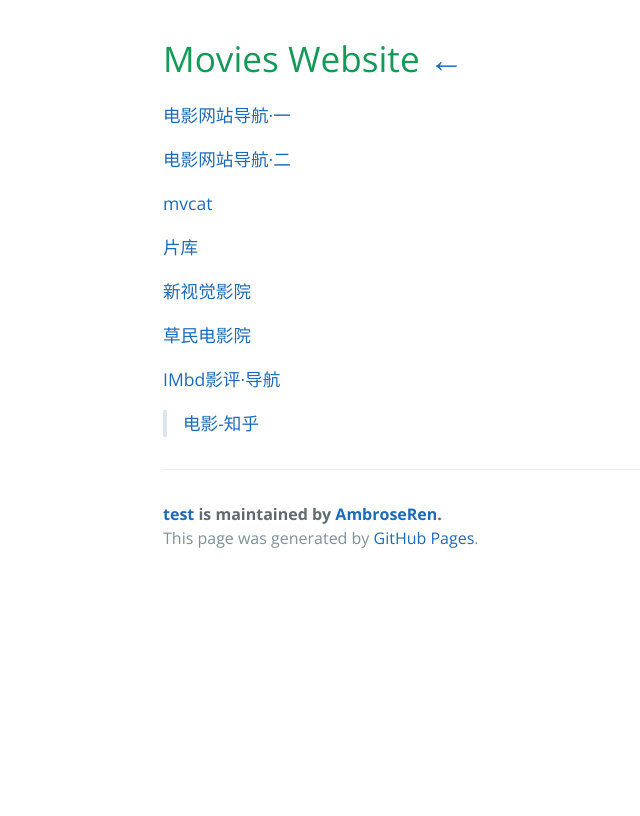
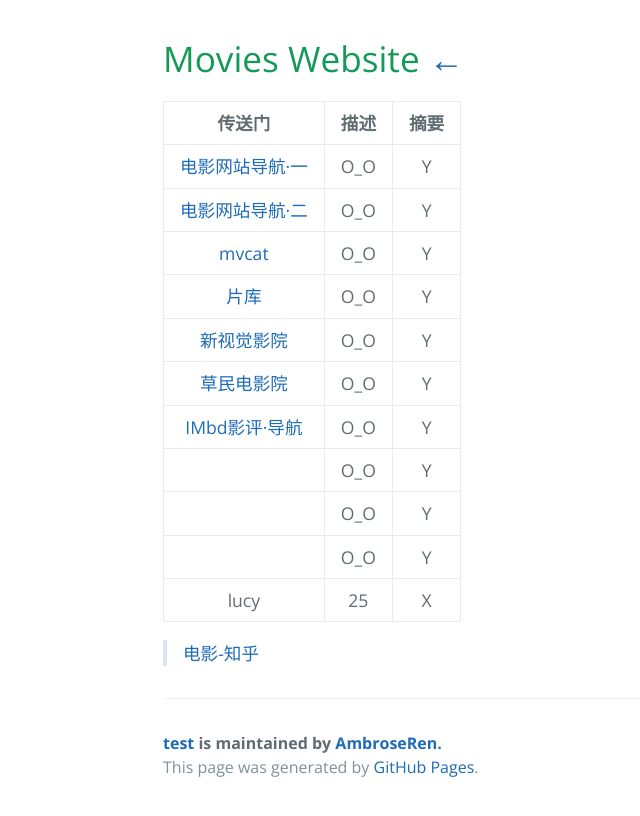
Before and after one commit to AmbroseRen/test, a Jekyll site: the page built from Art/Movies/index.md, in a window 1280 px wide. Shown: the top 816 px of the page, without its empty margins (61-701 px from the left). Built offline with Jekyll 4.4.1, drawn with Linux system fonts in a browser that asks for light colours; our own code applies the rules of GitHub Pages for plain Markdown files; the repository's description, which GitHub fills in, is left out.

Commit message:
Update index.md

```diff
--- a/Art/Movies/index.md
+++ b/Art/Movies/index.md
@@ -1,23 +1,17 @@
 # Movies Website [←](../index.md)
 
-[电影网站导航·一](http://www.ziyuangou.com/tag/zaixiandianying/)
-
-[电影网站导航·二](http://www.staycu.com/archives/237)
-
-[mvcat](http://www.mvcat.com)
-
-[片库](https://www.pianku.me/tv/wNiNWarFDM.html)
-
-[新视觉影院](https://www.ixinshijue.com/)
-
-[草民电影院](https://www.cmdy2020.com/kongbupian.html)
-
-[IMbd影评·导航](https://m.imdb.com/?ref_=ft_mdot)
-
-[]()
-
-[]()
-
-[]()
+| 传送门 | 描述 | 摘要 |
+|:---:|:---:|:---:|
+| [电影网站导航·一](http://www.ziyuangou.com/tag/zaixiandianying/) | O_O | Y |
+| [电影网站导航·二](http://www.staycu.com/archives/237) | O_O | Y |
+| [mvcat](http://www.mvcat.com) | O_O | Y |
+| [片库](https://www.pianku.me/tv/wNiNWarFDM.html) | O_O | Y |
+| [新视觉影院](https://www.ixinshijue.com/) | O_O | Y |
+| [草民电影院](https://www.cmdy2020.com/kongbupian.html) | O_O | Y |
+| [IMbd影评·导航](https://m.imdb.com/?ref_=ft_mdot) | O_O | Y |
+| []() | O_O | Y |
+| []() | O_O | Y |
+| []() | O_O | Y |
+| lucy | 25 | X |
 
 > [电影-知乎](https://zhuanlan.zhihu.com/p/34028598)
```
